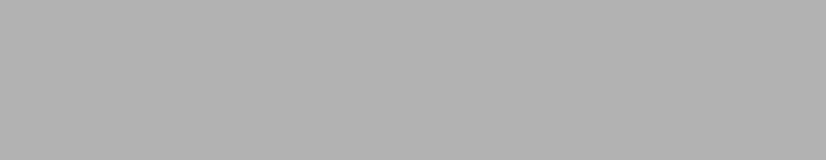
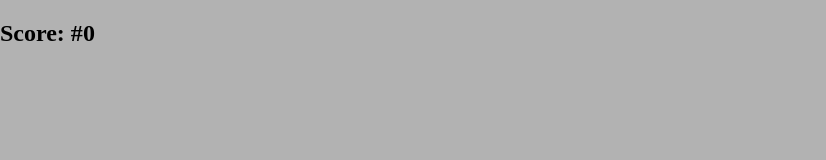
Before and after one commit to wattersnathen/FlappyBirdClone, a website with bundled scripts: page index.html in a window 1280 px wide. Shown: the top 160 px of the page, without its empty margins (0-826 px from the left). Built offline with nearby package versions, Linux system fonts and the light colour scheme.

Commit message:
placeholder for scoreboard

```diff
--- a/css/main.css
+++ b/css/main.css
@@ -9,3 +9,10 @@ canvas#canvas {
     width: 100%;
     height: 100%;
 }
+
+div#scoreboard {
+    position: absolute;
+    top: 0;
+    left: 0;
+    z-index: 9;
+}
--- a/index.html
+++ b/index.html
@@ -10,6 +10,8 @@
     <body>
 
         <canvas id="canvas"></canvas>
-
+        <div id="scoreboard">
+            <h2>Score: #<span id="score">0</span></h2>
+        </div>
     </body>
 </html>
```
